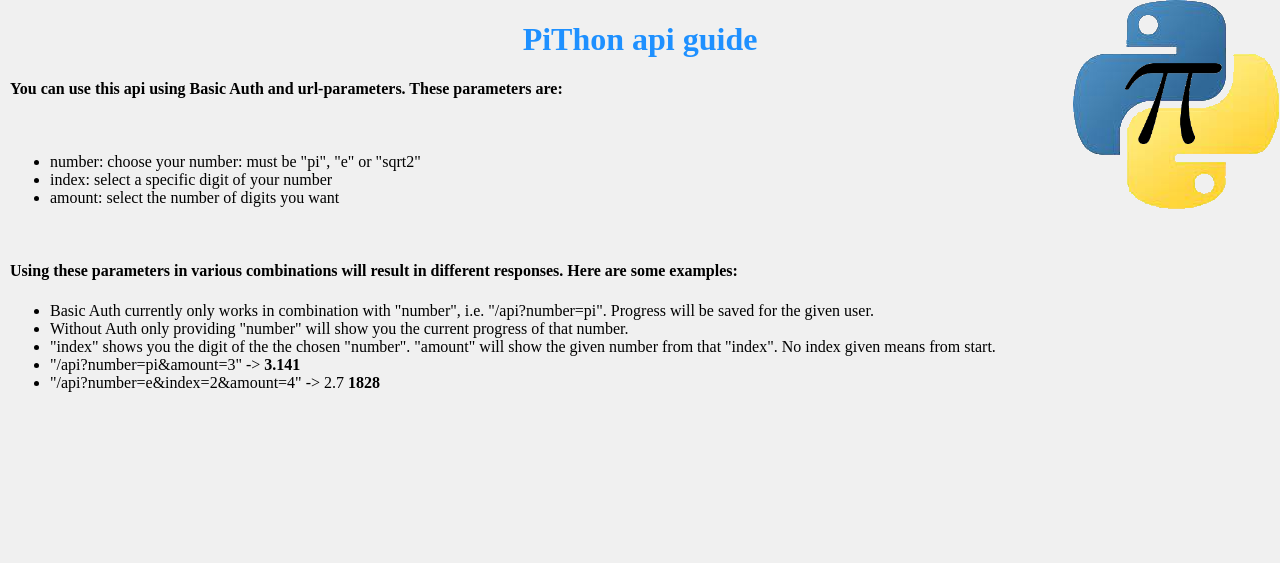
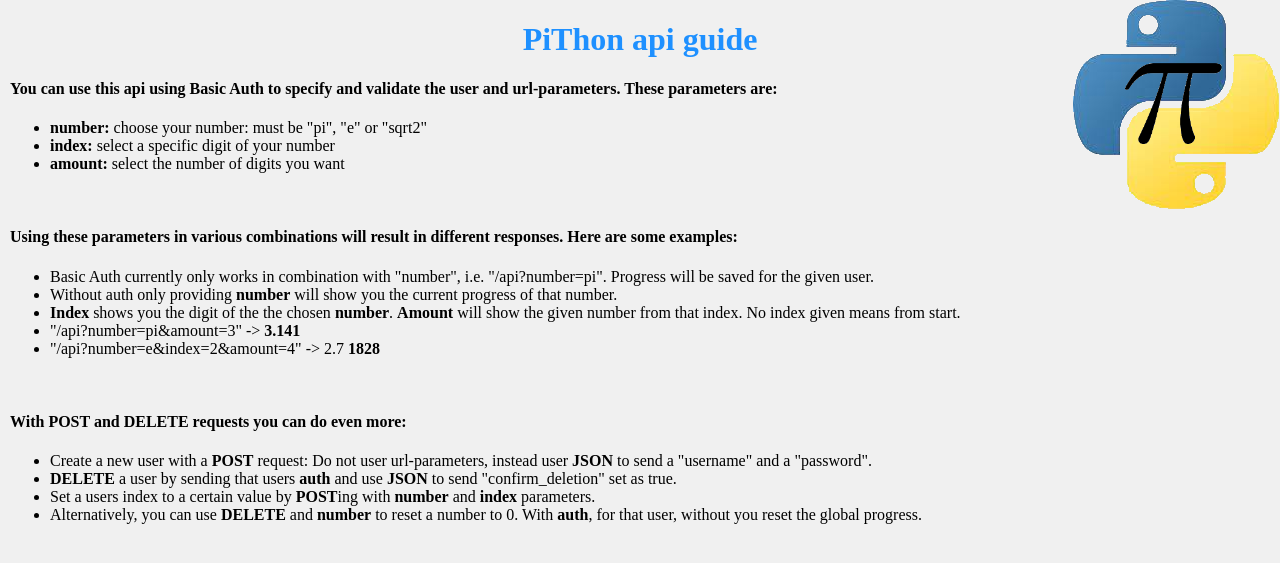
Before and after one commit to JoergSchmid/PiThon, a Flask app: page /api in a window 1280 px wide. Shown: the top 563 px of the page. Run offline with Flask 2, Linux system fonts and the light colour scheme.

Commit message:
Expand api help page to explain all current functions.

```diff
--- a/templates/api_help.jinja
+++ b/templates/api_help.jinja
@@ -11,18 +11,25 @@
 <body>
 <p>{{message}}</p>
 <h1>PiThon api guide</h1>
-<h4>You can use this api using Basic Auth and url-parameters. These parameters are:</h4><br>
+<h4>You can use this api using Basic Auth to specify and validate the user and url-parameters. These parameters are:</h4>
 <ul>
-    <li>number: choose your number: must be "pi", "e" or "sqrt2"</li>
-    <li>index: select a specific digit of your number</li>
-    <li>amount: select the number of digits you want</li>
+    <li><b>number:</b> choose your number: must be "pi", "e" or "sqrt2"</li>
+    <li><b>index:</b> select a specific digit of your number</li>
+    <li><b>amount:</b> select the number of digits you want</li>
 </ul><br>
 <h4>Using these parameters in various combinations will result in different responses. Here are some examples:</h4>
 <ul>
     <li>Basic Auth currently only works in combination with "number", i.e. "/api?number=pi". Progress will be saved for the given user.</li>
-    <li>Without Auth only providing "number" will show you the current progress of that number.</li>
-    <li>"index" shows you the digit of the the chosen "number". "amount" will show the given number from that "index". No index given means from start.</li>
+    <li>Without auth only providing <b>number</b> will show you the current progress of that number.</li>
+    <li><b>Index</b> shows you the digit of the the chosen <b>number</b>. <b>Amount</b> will show the given number from that index. No index given means from start.</li>
     <li>"/api?number=pi&amount=3" -> <b>3.141</b></li>
     <li>"/api?number=e&index=2&amount=4" -> 2.7 <b>1828</b></li>
+</ul><br>
+<h4>With POST and DELETE requests you can do even more:</h4>
+<ul>
+    <li>Create a new user with a <b>POST</b> request: Do not user url-parameters, instead user <b>JSON</b> to send a "username" and a "password".</li>
+    <li><b>DELETE</b> a user by sending that users <b>auth</b> and use <b>JSON</b> to send "confirm_deletion" set as true.</li>
+    <li>Set a users index to a certain value by <b>POST</b>ing with <b>number</b> and <b>index</b> parameters.</li>
+    <li>Alternatively, you can use <b>DELETE</b> and <b>number</b> to reset a number to 0. With <b>auth</b>, for that user, without you reset the global progress.</li>
 </ul>
 </body>
```
